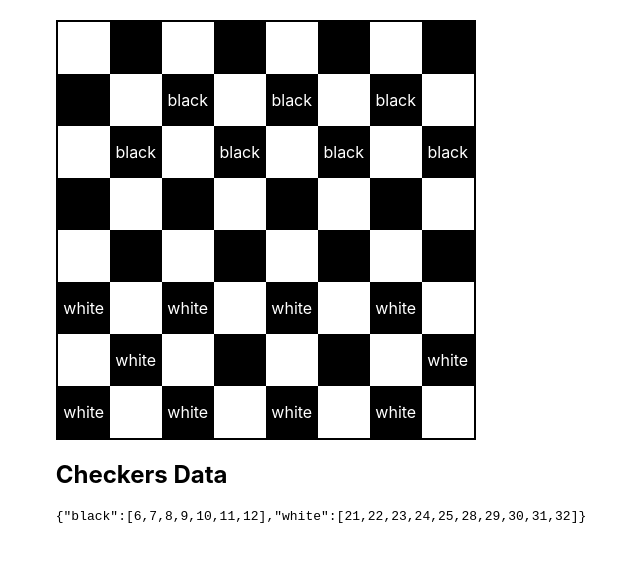
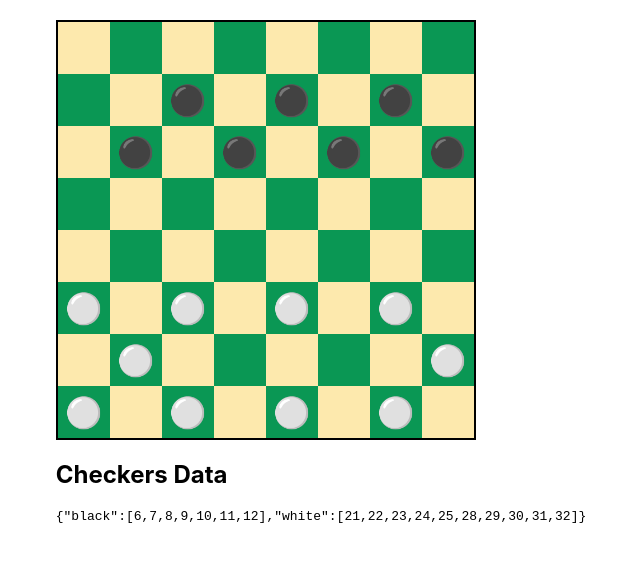
Before and after one commit to zombie-clinic/checkers-react-game, a React (Vite) app: page / in a window 1280 px wide. Shown: the top 562 px of the page, without its empty margins (319-959 px from the left). Built offline with nearby package versions, Linux system fonts and the light colour scheme; no server answers.

Commit message:
Change checkerboard look

```diff
--- a/src/components/CheckersBoard/CheckersBoard.jsx
+++ b/src/components/CheckersBoard/CheckersBoard.jsx
@@ -45,9 +45,9 @@ const [white, setWhite] = useState(checkerData.white);
           const cellNumber = isBlackCell ? ++blackCellCounter : null;
           const cellText =
             isBlackCell && black.includes(cellNumber)
-              ? 'black'
+              ? '⚫'
               : isBlackCell && white.includes(cellNumber)
-              ? 'white'
+              ? '⚪'
               : '';
 
           return (
--- a/src/components/CheckersBoard/CheckersBoard.module.css
+++ b/src/components/CheckersBoard/CheckersBoard.module.css
@@ -39,16 +39,17 @@
   height: 50px;
   text-align: center;
   vertical-align: middle;
+  font-size: 30px;
 }
 
 /* Styling for black cells */
 .black {
-  background-color: black;
+  background-color: #0a9754;
   color: white;
 }
 
 /* Styling for white cells */
 .white {
-  background-color: white;
+  background-color: #fde9ad;
   color: black;
 }
```
